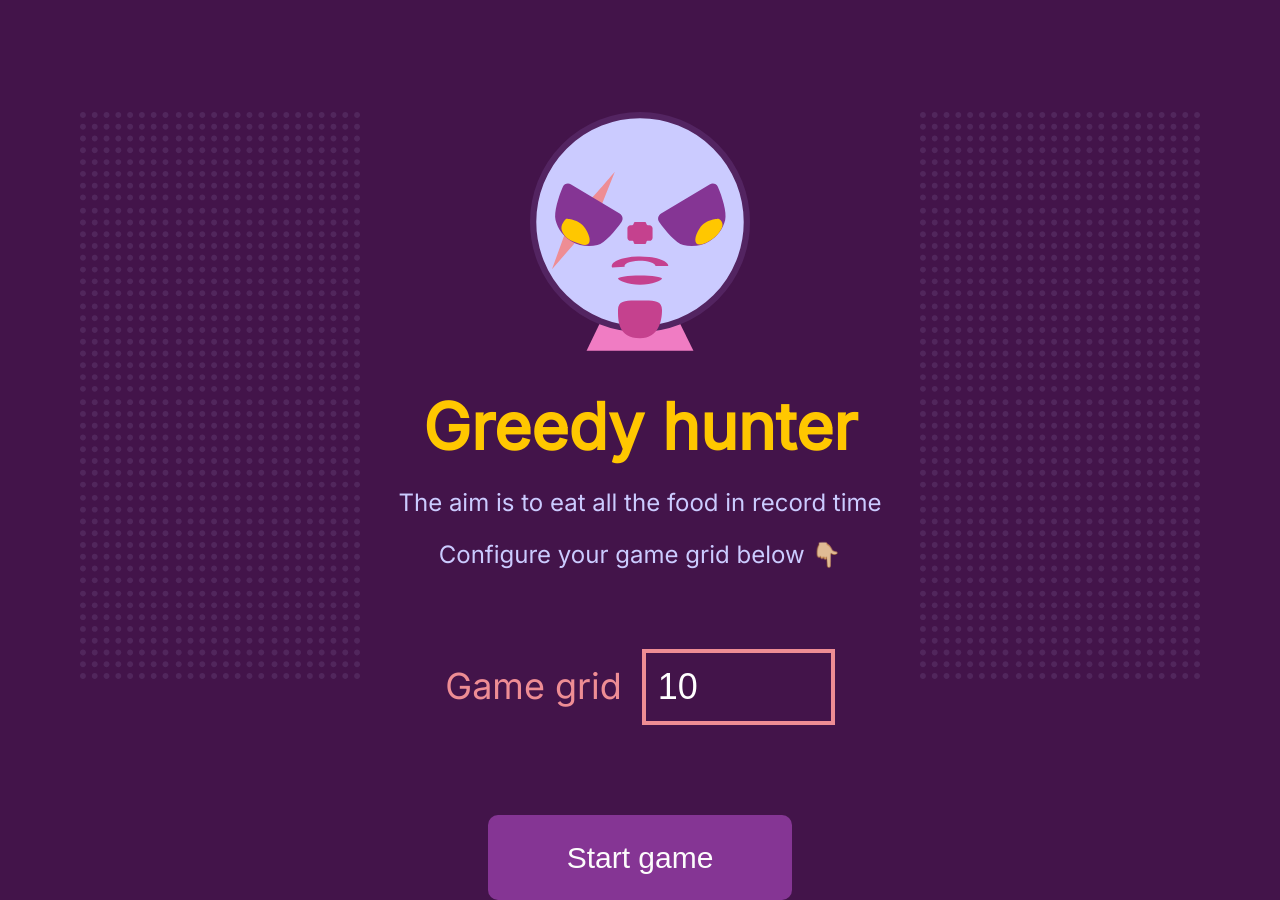
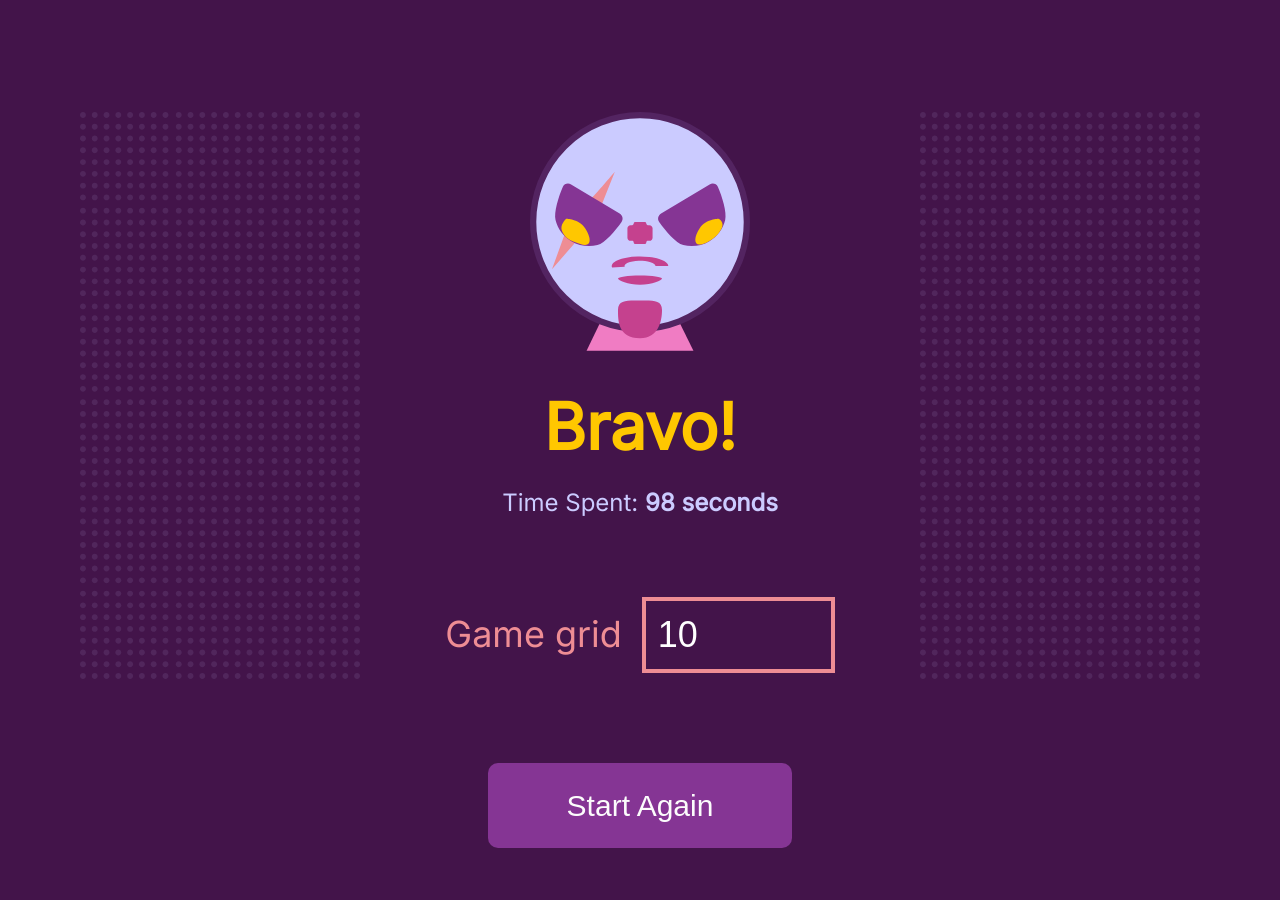
Before and after one commit to naries/GreedyHunterchallenge, a React (Create React App) app: page /won in a window 1280 px wide. After the commit the page ends 848 px from the top, so only its background shows below. Built offline with nearby package versions, Linux system fonts and the light colour scheme.

Commit message:
complete creation of pages and addtion of dummy data

```diff
--- a/src/Pages/GameLost.js
+++ b/src/Pages/GameLost.js
@@ -3,7 +3,7 @@ import Reusable from "../component/Reusable"
 const GameLost = () => {
     return (
         <>
-        <Reusable type="lost" />
+            <Reusable type="lost" />
         </>
     );
 }
--- a/src/component/Reusable.js
+++ b/src/component/Reusable.js
@@ -2,7 +2,7 @@ import holes from '../assets/vectors/holes.svg';
 import logo from '../assets/vectors/character.svg'
 import '../Sass/app.scss';
 
-const Reusable = () => {
+const Reusable = ({type}) => {
     return (<>
           <div className="app-inner">
         <div>
@@ -11,15 +11,18 @@ const Reusable = () => {
 
         <div className="major">
           <img src={logo} alt="logo" />
-          <div className="game-name">Greedy hunter</div>
-          <div className="game-info">The aim is to eat all the food in record time</div>
-          <div className="game-info">Configure your game grid below 👇🏼</div>
+          <div className="game-name">{type? type==="won" ?`Bravo!`: `Game over!`: `Greedy hunter`}</div>
+          {!type && <div className="game-info">The aim is to eat all the food in record time</div>}
+          {type && type==="lost" && <div className="game-info">Total Food: <b>7/10</b></div>}
+          {type && <div className="game-info">Time Spent: <b>98 seconds</b></div>}
+
+          {!type && type==="lost" && <div className="game-info">Configure your game grid below 👇🏼</div>}
           <div className="settings">
             <div>Game grid</div>
             <div><input type="number" min={5} max={10} defaultValue={10}/></div>
           </div>
           <div className="activate">
-            <button>Start game</button>
+            <button>Start {type&&`Again`}</button>
           </div>
         </div>
 
```
